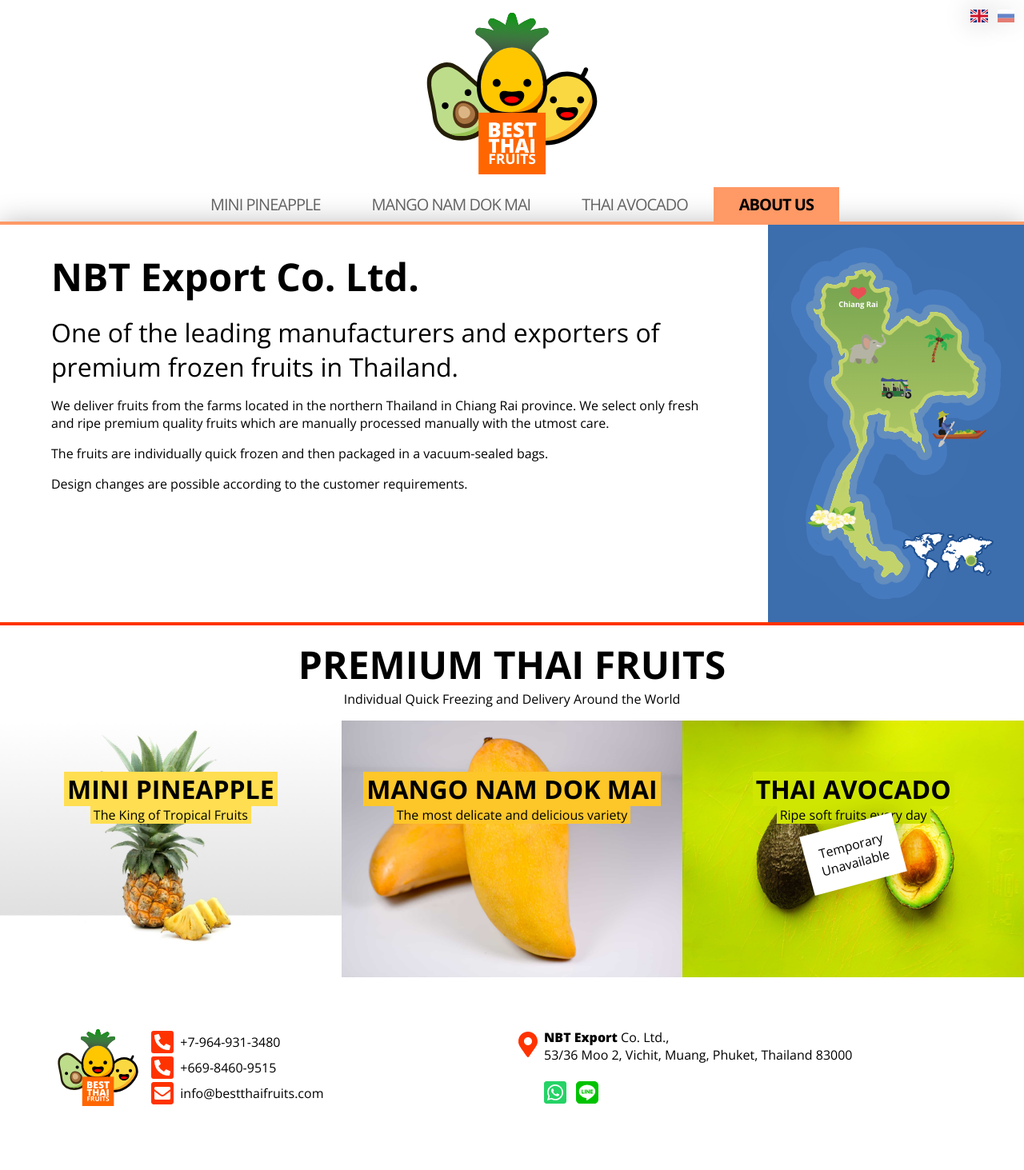
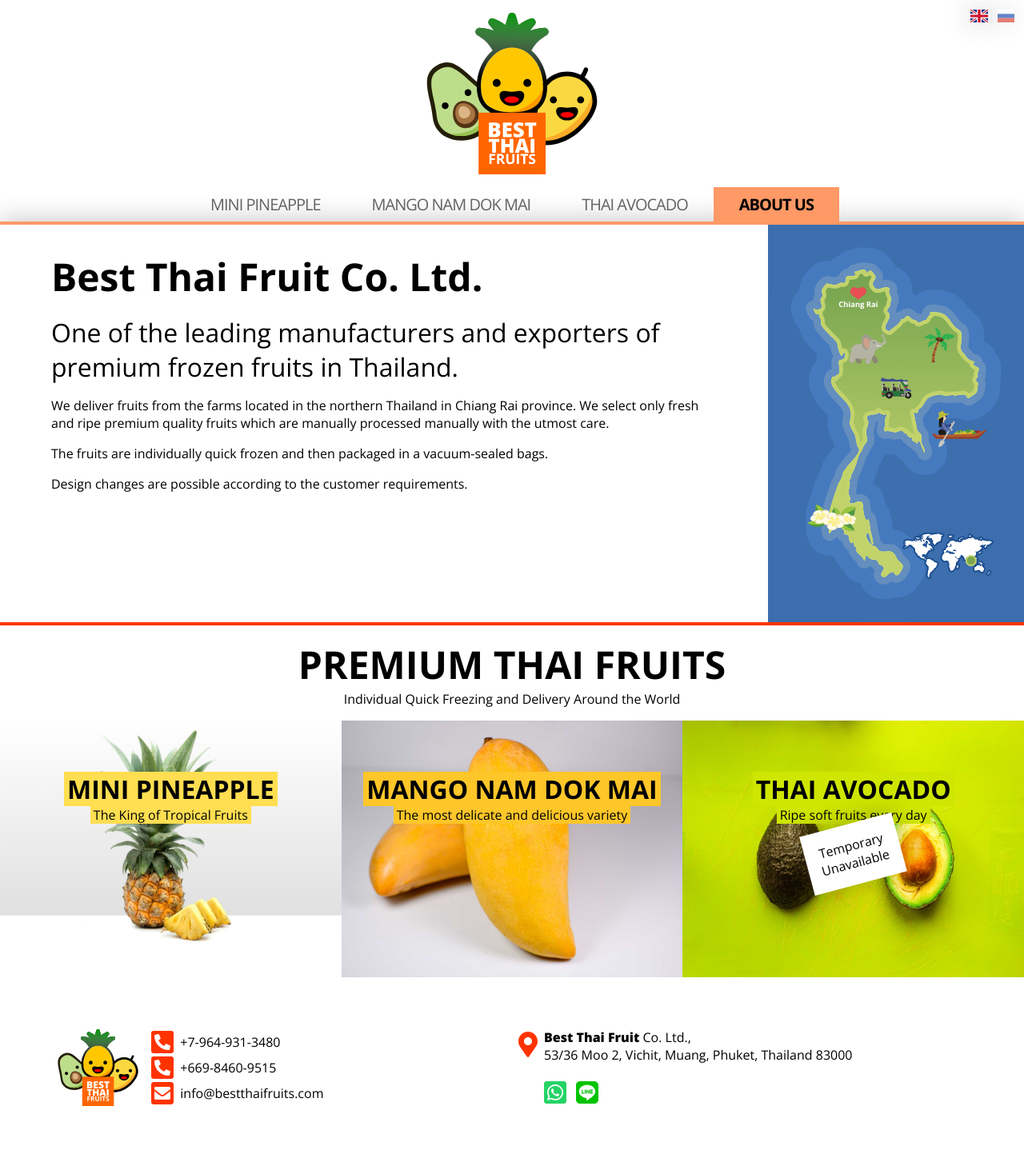
Before and after one commit to firedev/bestthaifruits.github.io, a Jekyll site: the page built from en.about.markdown, in a window 1280 px wide. Shown: the whole page at 80% size. Built offline with Jekyll 4.4.1, drawn with Linux system fonts in a browser that asks for light colours; nearby versions of some CDN libraries; a style sheet for code colours, icons or effects is not loaded.

Commit message:
Best Thai Fruit

```diff
--- a/_layouts/default.html
+++ b/_layouts/default.html
@@ -107,7 +107,7 @@
             <i class="h2 fas fa-map-marker-alt orange"></i>
           </div>
           <div>
-            <span class="extrabold">NBT Export</span> Co. Ltd.,
+            <span class="extrabold">Best Thai Fruit</span> Co. Ltd.,
             <br />
             53/36 Moo 2, Vichit, Muang, Phuket, Thailand 83000
             <div style="margin-bottom: 20px"></div>
--- a/en.about.markdown
+++ b/en.about.markdown
@@ -7,7 +7,7 @@
 ---
 
 {: .bold }
-# NBT Export Co. Ltd.
+# Best Thai Fruit Co. Ltd.
 
 ## One of the leading manufacturers and exporters of premium frozen fruits in Thailand.
 
--- a/ru.about.markdown
+++ b/ru.about.markdown
@@ -7,7 +7,7 @@
 ---
 
 {: .bold }
-# NBT Export Co. Ltd.
+# Best Thai Fruit Co. Ltd.
 
 ## Один из ведущих производителей и экспортеров замороженных методом Индивидуальной шоковой заморозки (IQF) премиальных фруктов Таиланда.
 
```
